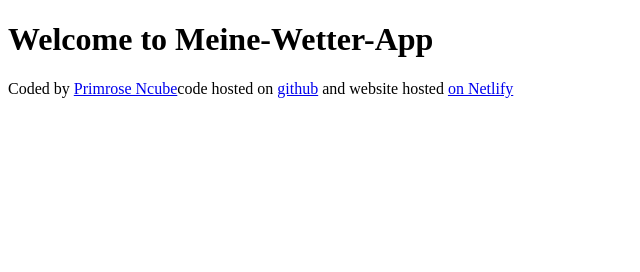
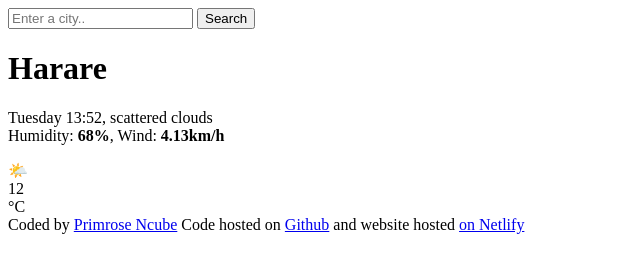
Before and after one commit to Primmy87/Meine-Wetter-App, a plain HTML site: page index.html in a window 1280 px wide. Shown: the whole page, without its empty margins (0-640 px from the left). Drawn offline with Linux system fonts and the light colour scheme.

Commit message:
Updated my index.html

```diff
--- a/index.html
+++ b/index.html
@@ -6,12 +6,42 @@
     <title>Meine-Wetter-App</title>
 </head>
 <body>
- <h1>Welcome to Meine-Wetter-App</h1>
+    <div class="weather-app">
+        <header>
+          <form class="search-form">
+            <input
+              type="search"
+              placeholder="Enter a city.."
+              required
+              class="search-form-input"
+            />
+            <input type="submit" value="Search" class="search-form-button" />
+          </form>
+        </header>
+        <main>
+          <div class="weather-app-data">
+            <div>
+              <h1 class="weather-app-city">Harare</h1>
+              <p class="weather-app-details">
+                Tuesday 13:52, scattered clouds
+                <br />
+                Humidity: <strong>68%</strong>, Wind: <strong>4.13km/h</strong>
+              </p>
+            </div>
+            <div class="weather-app-temperature-container">
+              <div class="weather-app-icon">🌤️</div>
+              <div class="weather-app-temperature">12</div>
+              <div class="weather-app-unit">°C</div>
+            </div>
+          </div>
+        </main>
+
  <footer>Coded by
-    <a href= "https://github.com/Primmy87"target="_blank"> Primrose Ncube</a>code hosted on
-    <a href="https://github.com/Primmy87/Meine-Wetter-App"target="_blank">github</a> and website hosted
-    <a href="https://meine-wetter-shecodesapp.netlify.app/"target="_blank">on Netlify</a>
+    <a href= "https://github.com/Primmy87"target="_blank"> Primrose Ncube</a> Code hosted on
+    <a href="https://github.com/Primmy87/Meine-Wetter-App"target="_blank"> Github</a> and website hosted
+    <a href="https://meine-wetter-shecodesapp.netlify.app/"target="_blank"> on Netlify</a>
 
     </footer>
+</div>
 </body>
 </html>
```
